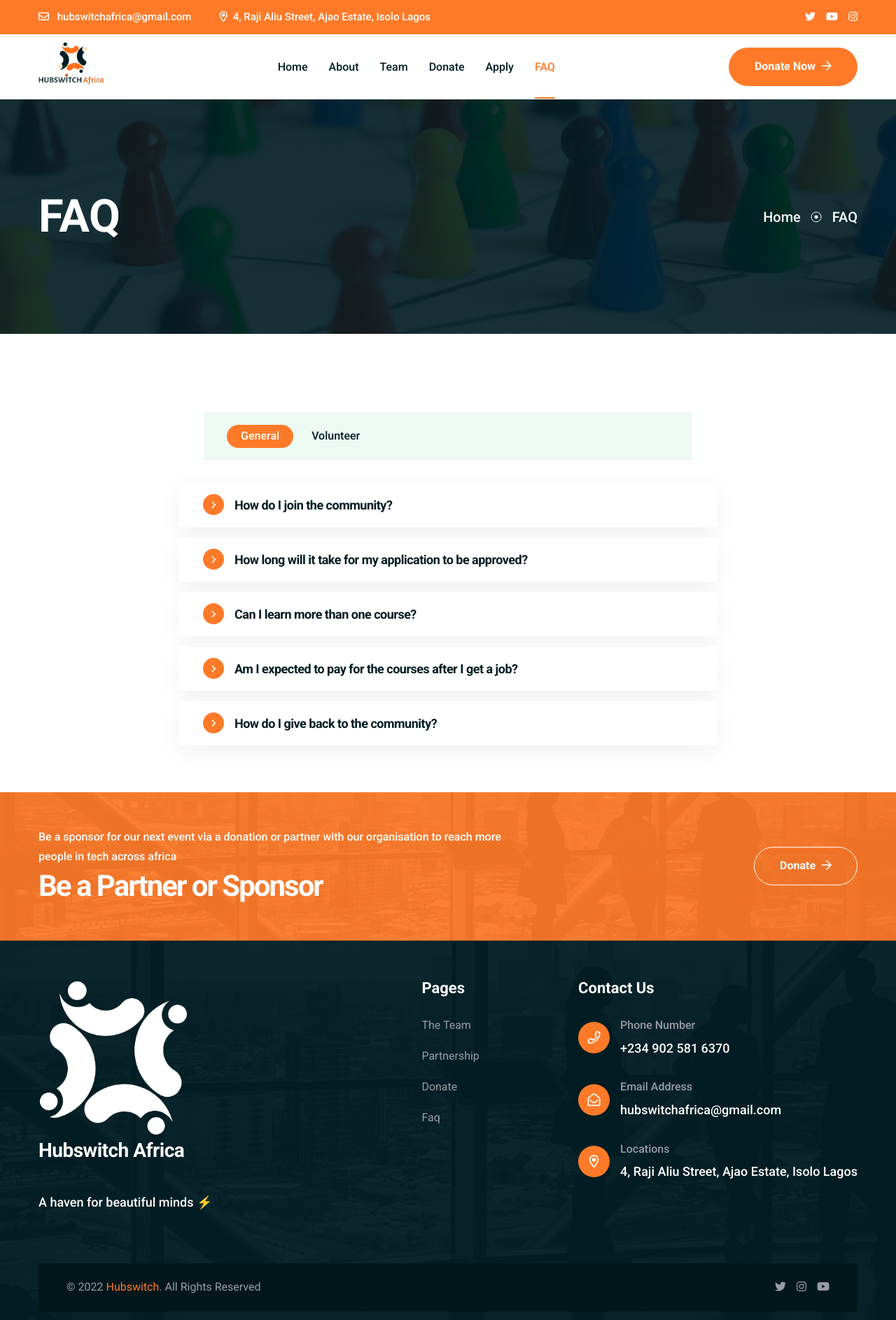
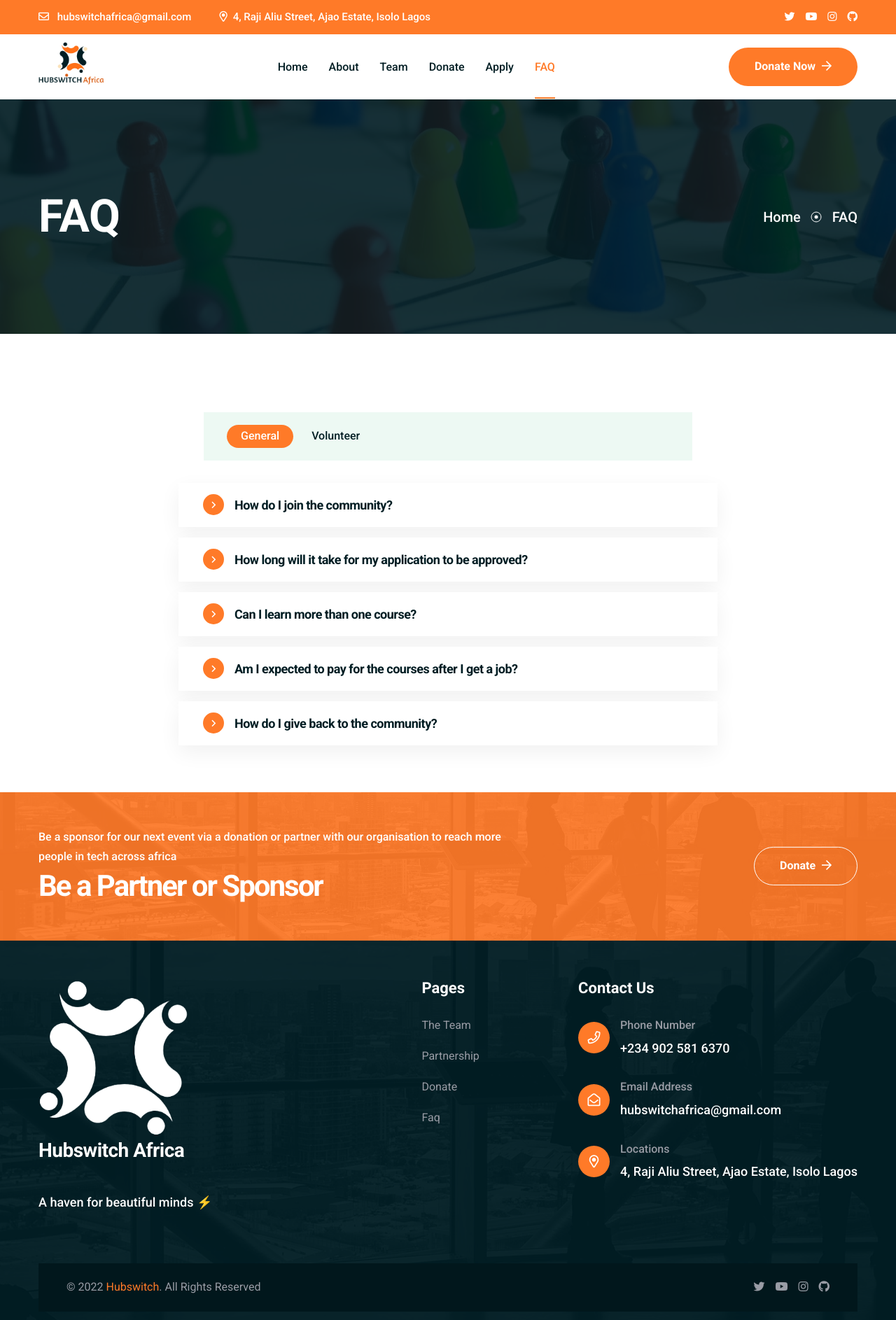
Before and after one commit to hubswitch-africa/hubswitch, a Next.js app: page /faq in a window 1280 px wide. Shown: the top 1886 px of the page at 70% size. Built offline with nearby package versions, Linux system fonts and the light colour scheme.

Commit message:
Add social media links

```diff
--- a/src/layouts/Footer.js
+++ b/src/layouts/Footer.js
@@ -135,10 +135,14 @@ const Footer = ({ footerSolidBg }) => {
             <div className="row flex-md-row-reverse">
               <div className="col-md-6">
                 <ul className="social-icons">
-
                   <li>
-                    <a href="#">
+                    <a href="https://twitter.com/hubswitch_open">
                       <i className="fab fa-twitter" />
+                    </a>
+                  </li>
+                  <li>
+                    <a href="https://bit.ly/hsa-yt">
+                      <i className="fab fa-youtube" />
                     </a>
                   </li>
                   <li>
@@ -147,12 +151,10 @@ const Footer = ({ footerSolidBg }) => {
                     </a>
                   </li>
                   <li>
-                    <a href="#">
-                      <i className="fab fa-youtube" />
+                    <a href="https://github.com/hubswitch-africa">
+                      <i className="fab fa-github" />
                     </a>
                   </li>
-
-
                 </ul>
               </div>
               <div className="col-md-6">
--- a/src/layouts/Header.js
+++ b/src/layouts/Header.js
@@ -39,18 +39,23 @@ const Header = ({ transparentTop, transparentHeader, topSecondaryBg }) => {
             <div className="col-auto d-none d-md-block">
               <ul className="social-icons">
                 <li>
-                  <a href="#">
+                  <a href="https://twitter.com/hubswitch_open">
                     <i className="fab fa-twitter" />
                   </a>
                 </li>
                 <li>
-                  <a href="#">
+                  <a href="https://bit.ly/hsa-yt">
                     <i className="fab fa-youtube" />
                   </a>
                 </li>
                 <li>
                   <a href="#">
                     <i className="fab fa-instagram" />
+                  </a>
+                </li>
+                <li>
+                  <a href="https://github.com/hubswitch-africa">
+                    <i className="fab fa-github" />
                   </a>
                 </li>
               </ul>
--- a/src/layouts/MobileHeader.js
+++ b/src/layouts/MobileHeader.js
@@ -46,23 +46,23 @@ const MobileHeader = ({
             <div className="col-auto d-none d-md-block">
               <ul className="social-icons">
                 <li>
-                  <a href="#">
+                  <a href="https://twitter.com/hubswitch_open">
                     <i className="fab fa-twitter" />
                   </a>
                 </li>
                 <li>
-                  <a href="#">
+                  <a href="https://bit.ly/hsa-yt">
                     <i className="fab fa-youtube" />
                   </a>
                 </li>
                 <li>
                   <a href="#">
-                    <i className="fab fa-behance" />
+                    <i className="fab fa-instagram" />
                   </a>
                 </li>
                 <li>
-                  <a href="#">
-                    <i className="fab fa-google-plus-g" />
+                  <a href="https://github.com/hubswitch-africa">
+                    <i className="fab fa-github" />
                   </a>
                 </li>
               </ul>
```
